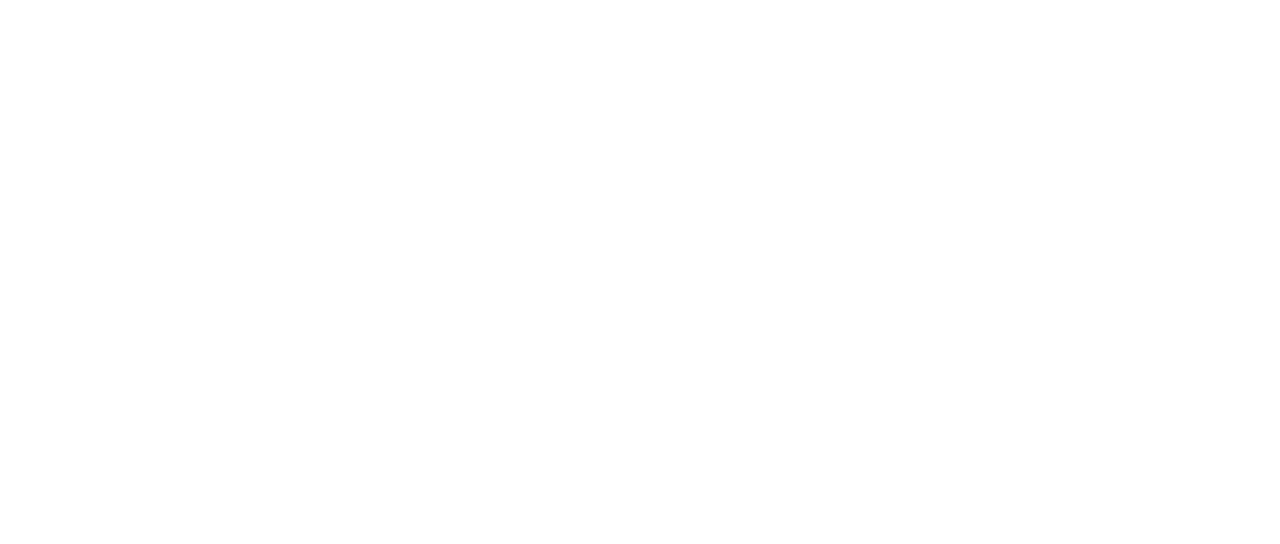
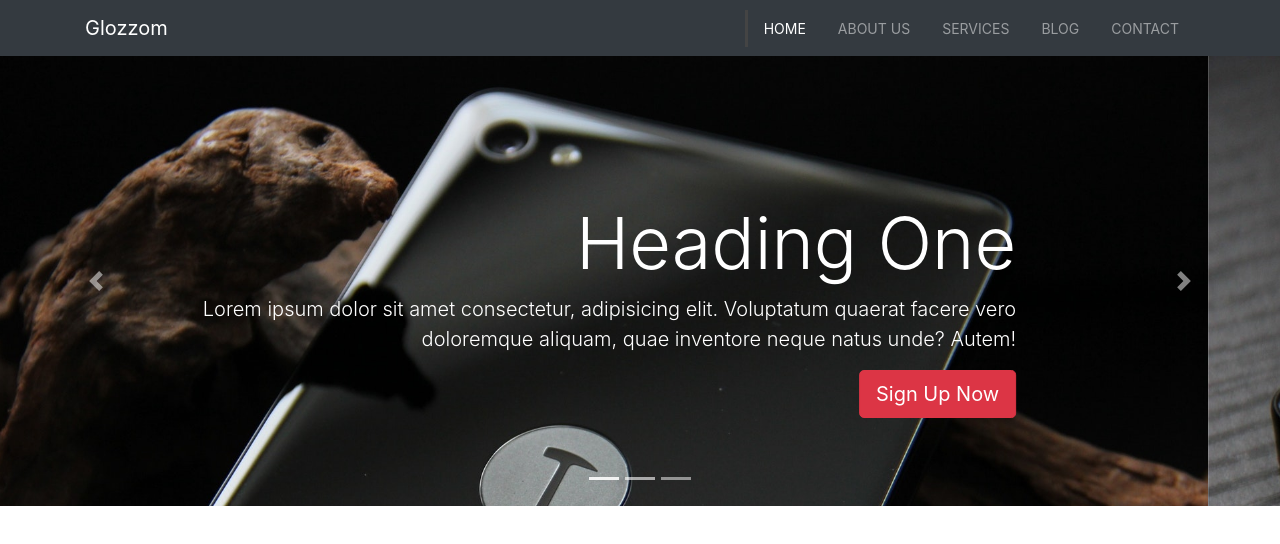
Before and after one commit to super8989/Bootstrap4-GlozzomMultiPage, a plain HTML site: page index.html in a window 1280 px wide. Drawn offline with nearby package versions, Linux system fonts and the light colour scheme.

Commit message:
added in nav and showcase section with slider

```diff
--- a/index.html
+++ b/index.html
@@ -13,7 +13,83 @@
 </head>
 
 <body>
+    <nav class="navbar navbar-expand-sm navbar-dark bg-dark">
+        <div class="container">
+            <a href="index.html" class="navbar-brand">Glozzom</a>
+            <button class="navbar-toggler" data-toggle="collapse" data-target="#navbarCollapse">
+                <span class="navbar-toggler-icon"></span>
+            </button>
+            <div class="collapse navbar-collapse" id="navbarCollapse">
+                <ul class="navbar-nav ml-auto">
+                    <li class="nav-item active">
+                        <a href="index.html" class="nav-link">Home</a>
+                    </li>
+                    <li class="nav-item">
+                        <a href="about.html" class="nav-link">About Us</a>
+                    </li>
+                    <li class="nav-item">
+                        <a href="services.html" class="nav-link">Services</a>
+                    </li>
+                    <li class="nav-item">
+                        <a href="blog.html" class="nav-link">Blog</a>
+                    </li>
+                    <li class="nav-item">
+                        <a href="contact.html" class="nav-link">Contact</a>
+                    </li>
+                </ul>
+            </div>
+        </div>
+    </nav>
 
+
+    <!-- SHOWCASE SLIDER -->
+    <section id="showcase">
+        <div id="myCarousel" class="carousel slide" data-ride="carousel">
+            <ol class="carousel-indicators">
+                <li data-target="#myCarousel" data-slide-to="0" class="active"></li>
+                <li data-target="#myCarousel" data-slide-to="1"></li>
+                <li data-target="#myCarousel" data-slide-to="2"></li>
+            </ol>
+            <div class="carousel-inner">
+                <div class="carousel-item carousel-image-1 active">
+                    <div class="container">
+                        <div class="carousel-caption d-none d-sm-block text-right mb-5">
+                            <h1 class="display-3">Heading One</h1>
+                            <p class="lead">Lorem ipsum dolor sit amet consectetur, adipisicing elit. Voluptatum quaerat facere vero doloremque aliquam, quae inventore neque natus unde? Autem!</p>
+                            <a href="#" class="btn btn-danger btn-lg">Sign Up Now</a>
+                        </div>
+                    </div>
+                </div>
+
+                <div class="carousel-item carousel-image-2">
+                    <div class="container">
+                        <div class="carousel-caption d-none d-sm-block mb-5">
+                            <h1 class="display-3">Heading Two</h1>
+                            <p class="lead">Lorem ipsum dolor sit amet consectetur, adipisicing elit. Voluptatum quaerat facere vero doloremque aliquam, quae inventore neque natus unde? Autem!</p>
+                            <a href="#" class="btn btn-primary btn-lg">Learn More</a>
+                        </div>
+                    </div>
+                </div>
+
+                <div class="carousel-item carousel-image-3">
+                    <div class="container">
+                        <div class="carousel-caption d-none d-sm-block text-right mb-5">
+                            <h1 class="display-3">Heading Three</h1>
+                            <p class="lead">Lorem ipsum dolor sit amet consectetur, adipisicing elit. Voluptatum quaerat facere vero doloremque aliquam, quae inventore neque natus unde? Autem!</p>
+                            <a href="#" class="btn btn-success btn-lg">Learn More</a>
+                        </div>
+                    </div>
+                </div>
+            </div>
+
+            <a href="#myCarousel" data-slide="prev" class="carousel-control-prev">
+                <span class="carousel-control-prev-icon"></span>
+            </a>
+            <a href="#myCarousel" data-slide="next" class="carousel-control-next">
+                <span class="carousel-control-next-icon"></span>
+            </a>
+        </div>
+    </section>
 
 
 
```
